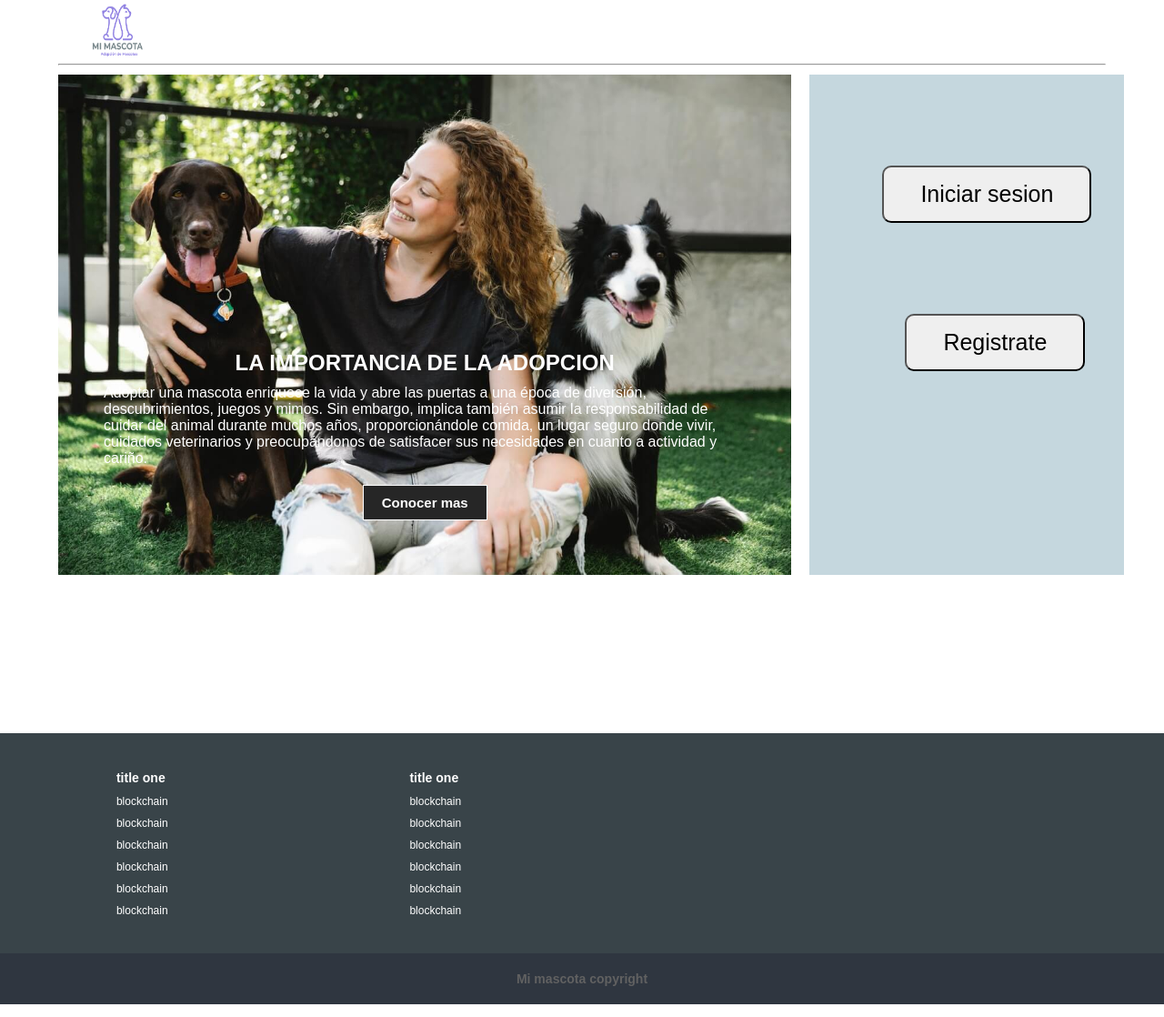
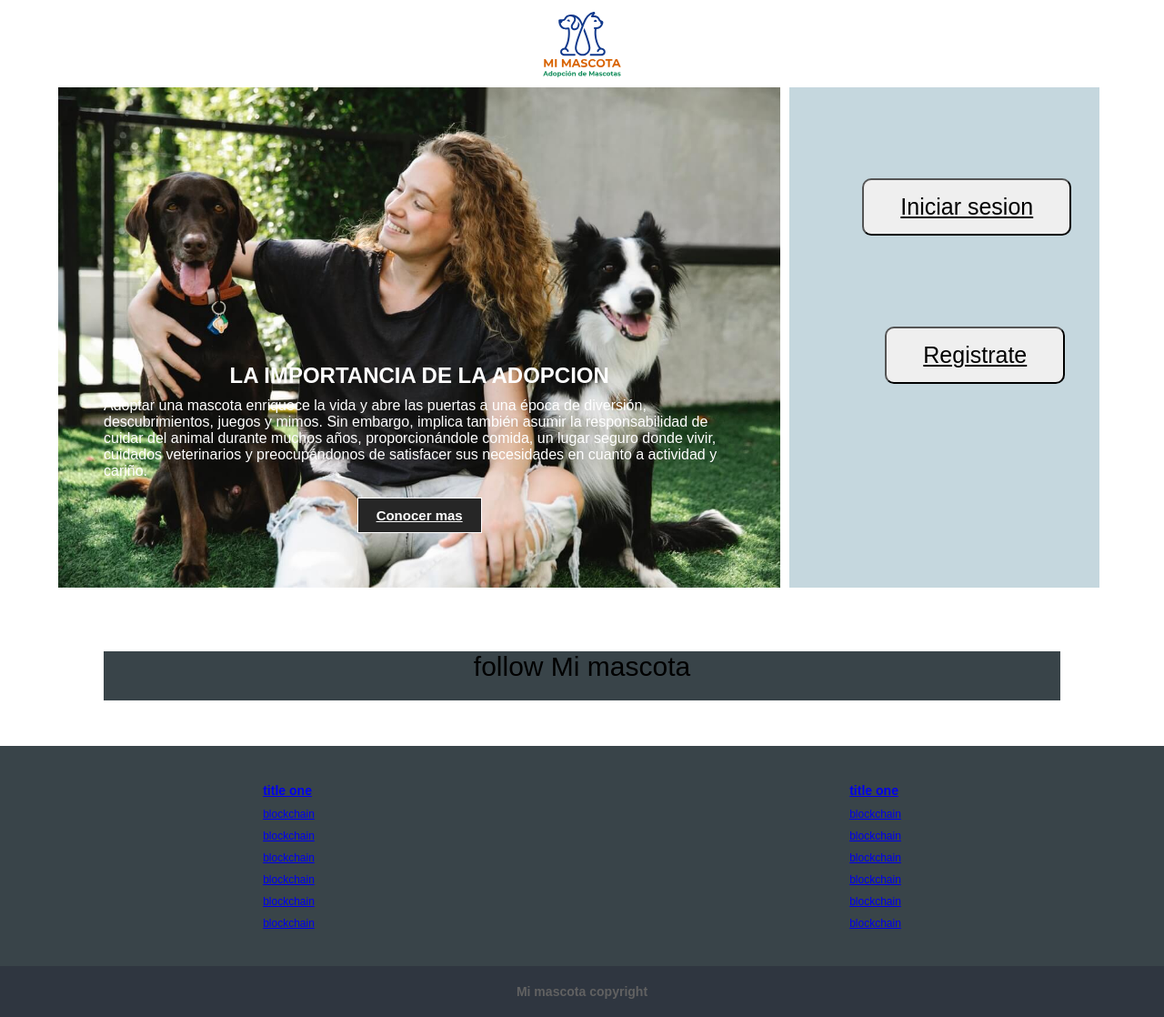
Before and after one commit to caravana34/adop, a PHP site: page / in a window 1280 px wide. Shown: the whole page at 91% size. Run offline with PHP 8.4, Linux system fonts and the light colour scheme.

Commit message:
cambios logo

```diff
--- a/index.html
+++ b/index.html
@@ -25,27 +25,10 @@
 
     <div class="container">
         <nav class="nav-main"><a href="index.html" >
-            <img src="img/DERECHO ANIMAL brand.png" alt="Logo Mimascota" class="nav-brand"></a>
-           <!-- <ul class="nav-menu show">
-            <li>
-                <a href="#">Dar en adopción</a>
-            </li>
+         <img src="img/brand1-01.svg" alt="Logo Mimascota" class="nav-brand"></a>
 
-            <li>
-                <a href="preregistro.html">Iniciar sesión</a>
-            </li>
+        </nav>
 
-
-            </ul>
-            <ul class="nav-menu-right">
-                <li>
-                    <a href="#">
-                        <i class="fas fa-search"></i>
-                    </a>
-                </li>
-            </ul>-->
-        </nav>
-        <hr>
         <!-- SHOWCASE --><div class=grid>
             <div>
         <header class="showcase">
--- a/style.css
+++ b/style.css
@@ -13,7 +13,7 @@ font-size: 16px;
 font-family: 'Oswald', sans-serif;
 }
 
-a {
+.navmain a {
     color: rgb(255, 255, 255);
     text-decoration: none;
 }
@@ -29,20 +29,28 @@ ul{
 /*Navigation*/
 .nav-main{
     font-size: 17px;
-    display: flex;
-    justify-content: space-between;
+    display: grid;
     align-items: center;
-    height: 60px;
-    padding: 20px 0;
+    justify-content: center;
+    height: 120 px;
+    padding: 3px;
 
 }
+.nav-main a{
+
+  width: 90px;
+  height: 90px;
+
+}
+
 .nav-brand{
-    width: 130PX;
-    height: 120px;
-    padding-top: 10px;
+    width: 100%;
+    height: 100%;
+
 }
 
 /* NAV LEFT */
+/*
 .nav-main ul {
     display: flex;
 }
@@ -62,7 +70,7 @@ ul{
 .nav-main ul.nav-menu {
     flex: 1;
     margin-left: 20px;
-}
+}*/
 
 .menu-btn {
 
@@ -89,6 +97,7 @@ hr {
     height: 550px;
     background: url('./img/showcase2.jpg') no-repeat center center/cover;
     padding: 50px;
+    padding-top: 10px;
     margin-bottom: 20px;
     display: flex;
     flex-direction:column;
@@ -100,7 +109,8 @@ hr {
 .grid{
     display: grid;
     grid-template-columns: 70% 30%;
-    gap:20px;
+    gap:10px;
+    width: 98.5%;
 }
 
 .btn {
@@ -196,6 +206,8 @@ margin-bottom: 10px;
 
 .social {
     margin: 50px;
+    color: #000000;
+    background-color: #394449;
 }
 
 .social p {
@@ -208,6 +220,7 @@ margin-bottom: 10px;
     display: flex;
     align-items: center;
     justify-content: center;
+    color: #f2f2f2;
 }
 
 .links a {
@@ -216,6 +229,8 @@ margin-bottom: 10px;
 
 .links a i {
     font-size: 3rem;
+    text-decoration: underline;
+
 }
 
 /* footer-links */
@@ -229,7 +244,7 @@ margin-bottom: 10px;
 
 .footer-container {
     display: grid;
-    grid-template-columns: repeat(4, 1fr) ;
+    grid-template-columns: repeat(2, 1fr) ;
     gap: 10px;
     align-items: flex-start;
     justify-content: center;
@@ -376,4 +391,15 @@ margin-top: 100px;
     background: #6d9aad65;
     height: 550px;
 
+
+
+
 }/* e l i a s */
+
+
+.fab .fa-linkedin{
+    color: #ffffff;
+}
+i{
+    color: #ffffff;
+}
```
Also changed, not shown: img/DERECHO-ANIMAL-brand.png, img/DERECHO-ANIMAL-brand1.png (added), img/brand1-01.svg (added).
